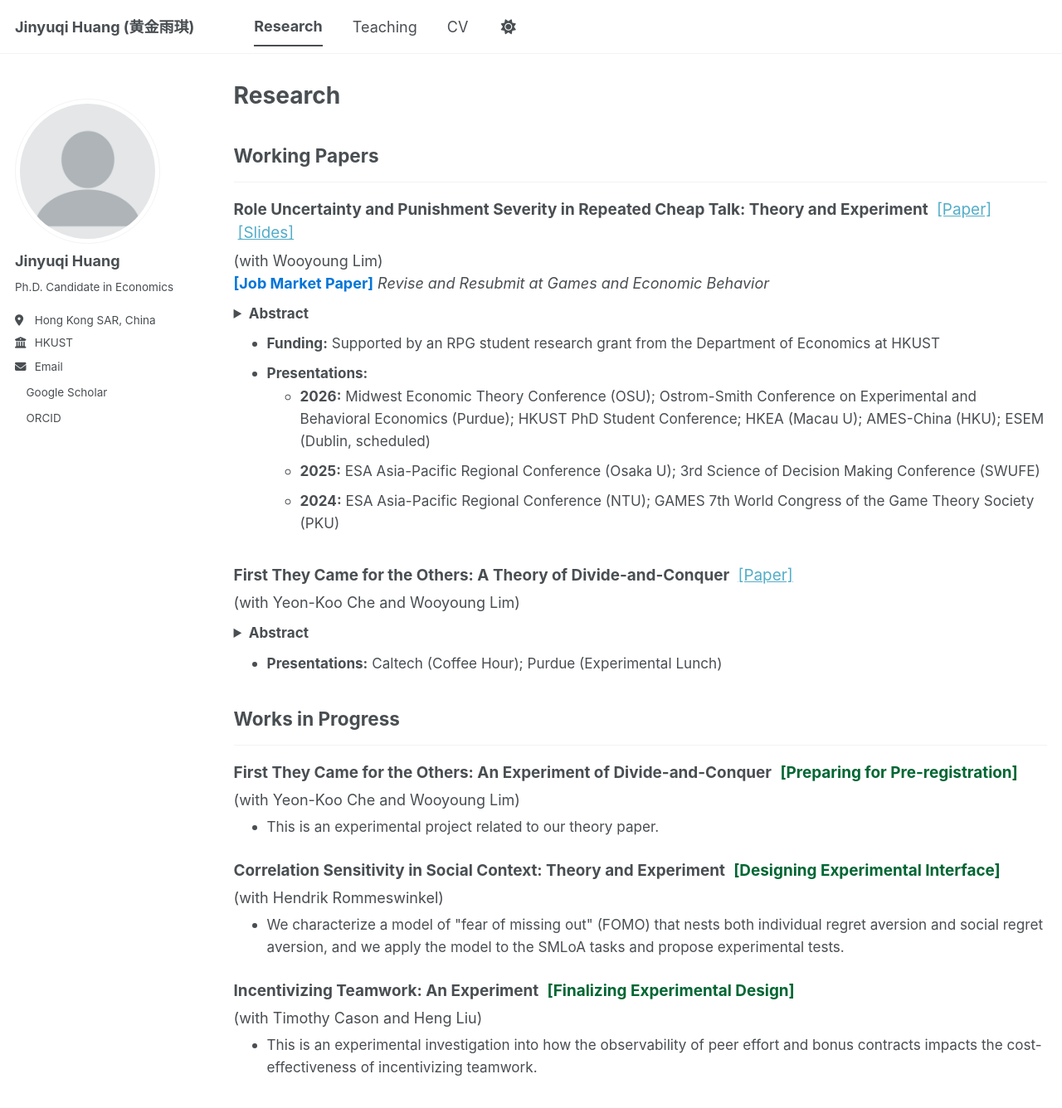
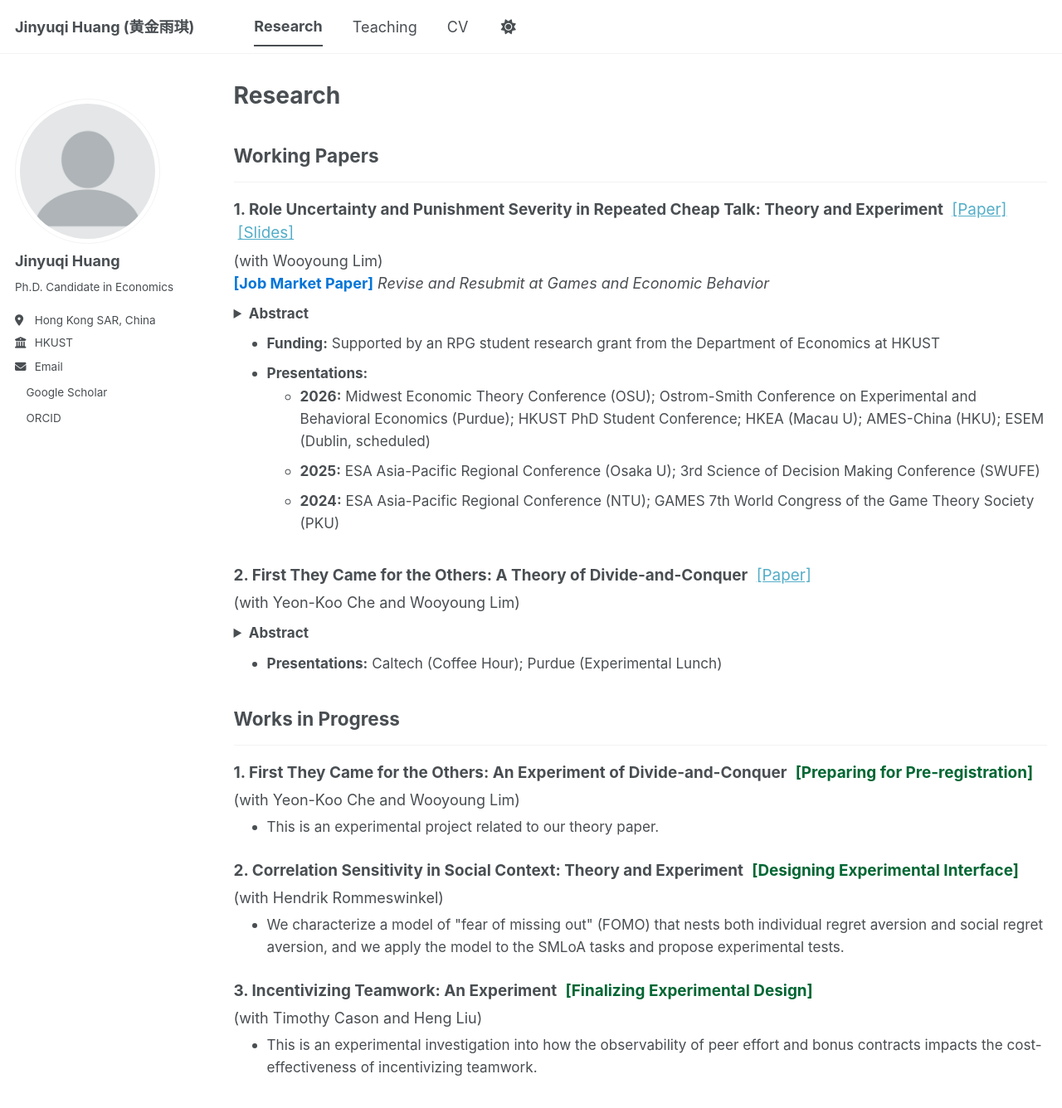
Before and after one commit to brayanam5903/brayanam5903.github.io, a Jekyll site: the page built from _pages/publications.html, in a window 1280 px wide and 1400 px high. Shown: the top 1336 px of the window at 83% size. Built offline with Jekyll 4.4.1, drawn with Linux system fonts in a browser that asks for light colours; a style sheet for code colours, icons or effects is not loaded.

Commit message:
Add numbering to publication titles

```diff
--- a/_pages/publications.html
+++ b/_pages/publications.html
@@ -10,7 +10,7 @@ author_profile: true
 
 <div style="margin-bottom: 35px;">
   <p style="margin-bottom: 5px; font-size: 1.05em;">
-    <b>Role Uncertainty and Punishment Severity in Repeated Cheap Talk: Theory and Experiment</b>
+    <b>1. Role Uncertainty and Punishment Severity in Repeated Cheap Talk: Theory and Experiment</b>
     <a href="https://papers.ssrn.com/sol3/papers.cfm?abstract_id=5314097" style="margin-left: 5px;">[Paper]</a>
     <a href="/files/JMP_slides.pdf" style="margin-left: 5px;">[Slides]</a>
   </p>
@@ -38,7 +38,7 @@ author_profile: true
 
 <div style="margin-bottom: 35px;">
   <p style="margin-bottom: 5px; font-size: 1.05em;">
-    <b>First They Came for the Others: A Theory of Divide-and-Conquer</b>
+    <b>2. First They Came for the Others: A Theory of Divide-and-Conquer</b>
     <a href="https://arxiv.org/abs/2607.12371" style="margin-left: 5px;">[Paper]</a>
   </p>
   <p style="margin-top: 0; margin-bottom: 10px;">
@@ -61,7 +61,7 @@ author_profile: true
 
 <div style="margin-bottom: 25px;">
   <p style="margin-bottom: 5px; font-size: 1.05em;">
-    <b>First They Came for the Others: An Experiment of Divide-and-Conquer</b>
+    <b>1. First They Came for the Others: An Experiment of Divide-and-Conquer</b>
     <span style="color: #006633; font-weight: bold; margin-left: 5px;">[Preparing for Pre-registration]</span>
   </p>
   <p style="margin-top: 0; margin-bottom: 5px;">
@@ -74,7 +74,7 @@ author_profile: true
 
 <div style="margin-bottom: 25px;">
   <p style="margin-bottom: 5px; font-size: 1.05em;">
-    <b>Correlation Sensitivity in Social Context: Theory and Experiment</b>
+    <b>2. Correlation Sensitivity in Social Context: Theory and Experiment</b>
     <span style="color: #006633; font-weight: bold; margin-left: 5px;">[Designing Experimental Interface]</span>
   </p>
   <p style="margin-top: 0; margin-bottom: 5px;">
@@ -87,7 +87,7 @@ author_profile: true
 
 <div style="margin-bottom: 25px;">
   <p style="margin-bottom: 5px; font-size: 1.05em;">
-    <b>Incentivizing Teamwork: An Experiment</b>
+    <b>3. Incentivizing Teamwork: An Experiment</b>
     <span style="color: #006633; font-weight: bold; margin-left: 5px;">[Finalizing Experimental Design]</span>
   </p>
   <p style="margin-top: 0; margin-bottom: 5px;">
```
